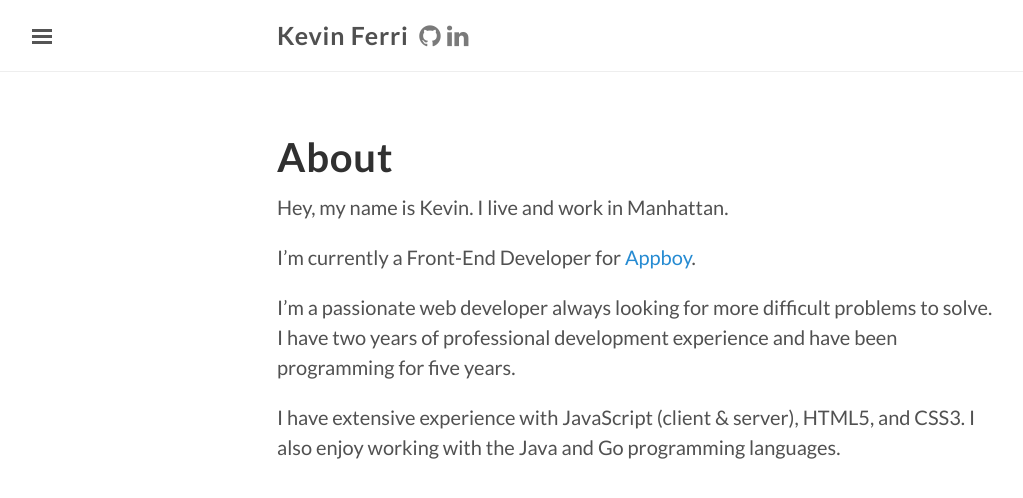
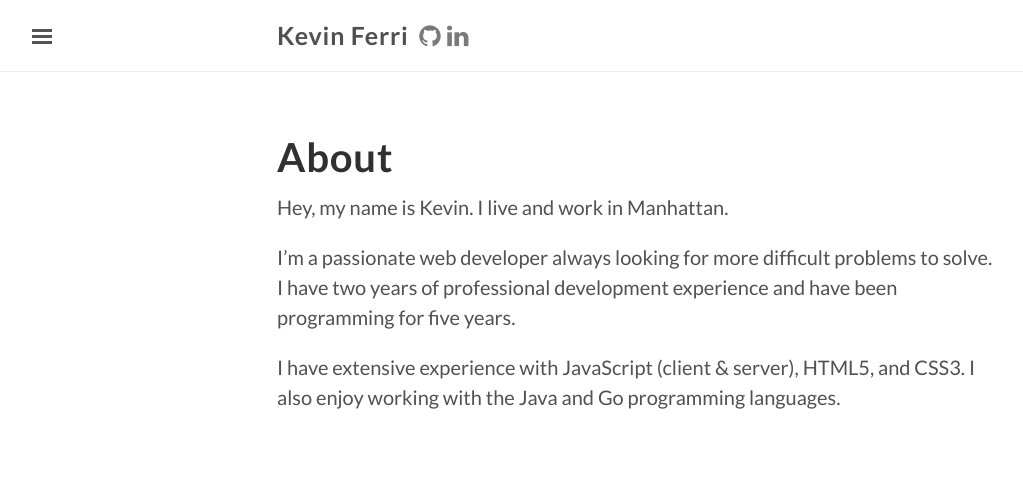
Before and after one commit to kevinferri/blog, a Jekyll site: the page built from about.md, in a window 1280 px wide. Shown: the top 498 px of the page, without its empty margins (3-1026 px from the left). Built offline with Jekyll 4.4.1, drawn with Linux system fonts in a browser that asks for light colours; nearby versions of some CDN libraries.

Commit message:
Add class to pages

```diff
--- a/_layouts/page.html
+++ b/_layouts/page.html
@@ -2,7 +2,7 @@
 layout: default
 ---
 
-<div class="page">
+<div class="page {{ page.title | downcase }}">
   <h1 class="page-title">{{ page.title }}</h1>
   {{ content }}
 </div>
--- a/about.md
+++ b/about.md
@@ -5,8 +5,6 @@
 
 Hey, my name is Kevin. I live and work in Manhattan.
 
-I'm currently a Front-End Developer for [Appboy](http://appboy.com).
-
 I'm a passionate web developer always looking for more difficult problems to solve. I have two years of professional development experience and have been programming for five years.
 
 I have extensive experience with JavaScript (client & server), HTML5, and CSS3. I also enjoy working with the Java and Go programming languages.
```
